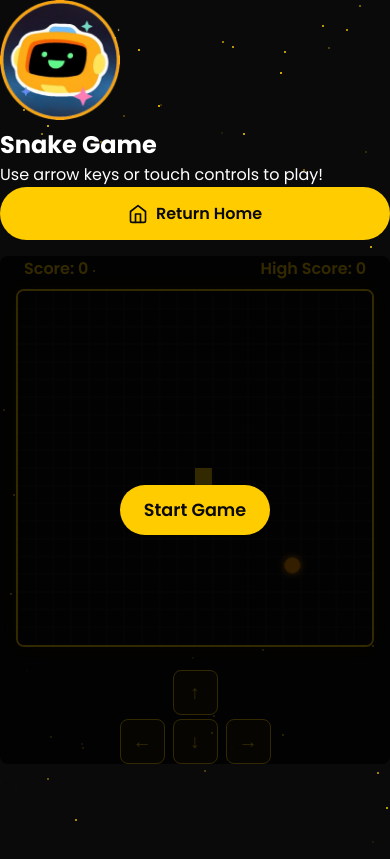
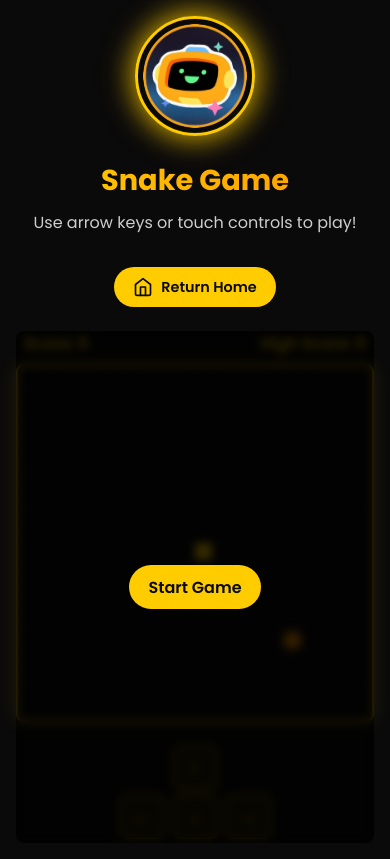
Before and after one commit to LucasCzechia/boltbot, a Next.js app: page /snake in a window 390 px wide. Built offline with nearby package versions, Linux system fonts and the light colour scheme.

Commit message:
Update 404.css

```diff
--- a/styles/snake/404.css
+++ b/styles/snake/404.css
@@ -1,5 +1,13 @@
 /* styles/snake/404.css */
-.error-page {
+:root {
+  --primary: #ffcc00;
+  --primary-dark: #ff9900;
+  --dark: #0a0a0a;
+  --dark-light: #111111;
+  --light: #ffffff;
+}
+
+.game-page {
   min-height: 100vh;
   display: flex;
   align-items: center;
@@ -10,20 +18,42 @@
   background: var(--dark);
 }
 
-.particles {
-  position: absolute;
+.starfield-container {
+  position: fixed;
+  top: 0;
+  left: 0;
   width: 100%;
   height: 100%;
   z-index: 1;
+  overflow: hidden;
 }
 
-.error-content {
+.star {
+  position: absolute;
+  width: 2px;
+  height: 2px;
+  background: white;
+  border-radius: 50%;
+  animation: twinkle 2s infinite;
+}
+
+.game-content {
   text-align: center;
   z-index: 2;
   animation: fadeIn 0.5s ease-out;
+  width: 100%;
+  max-width: 800px;
+  display: flex;
+  flex-direction: column;
+  align-items: center;
+  gap: 1.5rem;
 }
 
-.error-logo {
+.game-header {
+  margin-bottom: 1rem;
+}
+
+.game-logo {
   border: 3px solid var(--primary);
   border-radius: 50%;
   padding: 5px;
@@ -31,37 +61,48 @@
   animation: glow 2s infinite alternate;
 }
 
-.error-code {
-  font-size: 4rem;
-  font-weight: 800;
+.game-header h1 {
+  font-size: 2.5rem;
+  color: var(--light);
   margin-bottom: 0.5rem;
   background: linear-gradient(45deg, var(--primary), var(--primary-dark));
   -webkit-background-clip: text;
   -webkit-text-fill-color: transparent;
-  line-height: 1;
 }
 
-.lightning {
-  display: inline-block;
-  animation: strike 2s infinite;
+.game-header p {
+  color: rgba(255, 255, 255, 0.8);
+  font-size: 1.1rem;
 }
 
-.error-page h1 {
-  font-size: 2rem;
-  margin-bottom: 0.5rem;
-  color: var(--light);
+.navigation-actions {
+  display: flex;
+  gap: 1rem;
+  margin-bottom: 1rem;
 }
 
-.error-page p {
-  color: rgba(255, 255, 255, 0.8);
-  font-size: 1.1rem;
-  margin-bottom: 1.5rem;
+.home-button {
+  display: flex;
+  align-items: center;
+  gap: 0.5rem;
+  padding: 0.75rem 1.5rem;
+  background: var(--primary);
+  color: var(--dark);
+  border-radius: 50px;
+  font-weight: 600;
+  text-decoration: none;
+  transition: all 0.3s ease;
+}
+
+.home-button:hover {
+  transform: translateY(-2px);
+  box-shadow: 0 8px 16px rgba(255, 204, 0, 0.2);
 }
 
 .game-container {
-  margin: 1rem auto 2rem;
   position: relative;
   max-width: 400px;
+  width: 100%;
 }
 
 .game-stats {
@@ -74,12 +115,17 @@
 .stat {
   color: var(--primary);
   font-weight: 600;
+  font-size: 1.1rem;
 }
 
 .game-canvas {
   border: 2px solid var(--primary);
   border-radius: 8px;
   box-shadow: 0 0 20px rgba(255, 204, 0, 0.1);
+  background: var(--dark);
+  max-width: 100%;
+  height: auto;
+  aspect-ratio: 1;
 }
 
 .game-overlay {
@@ -93,6 +139,7 @@
   justify-content: center;
   background: rgba(0, 0, 0, 0.8);
   border-radius: 8px;
+  backdrop-filter: blur(4px);
 }
 
 .play-button {
@@ -143,48 +190,7 @@
 .direction-button:active {
   background: var(--primary);
   color: var(--dark);
-}
-
-.error-actions {
-  display: flex;
-  gap: 1rem;
-  justify-content: center;
-  flex-wrap: wrap;
-  margin-top: 1rem;
-}
-
-.home-button,
-.support-link {
-  display: flex;
-  align-items: center;
-  gap: 0.5rem;
-  padding: 0.875rem 1.5rem;
-  border-radius: 50px;
-  font-weight: 600;
-  text-decoration: none;
-  transition: all 0.3s ease;
-}
-
-.home-button {
-  background: var(--primary);
-  color: var(--dark);
-}
-
-.support-link {
-  background: rgba(255, 204, 0, 0.1);
-  color: var(--primary);
-  border: 1px solid var(--primary);
-}
-
-.home-button:hover,
-.support-link:hover {
-  transform: translateY(-2px);
-  box-shadow: 0 8px 16px rgba(255, 204, 0, 0.2);
-}
-
-.support-link:hover {
-  background: var(--primary);
-  color: var(--dark);
+  transform: scale(0.95);
 }
 
 @keyframes fadeIn {
@@ -207,6 +213,97 @@
   }
 }
 
+@keyframes twinkle {
+  0%, 100% {
+    opacity: 0;
+    transform: scale(0.5);
+  }
+  50% {
+    opacity: 1;
+    transform: scale(1);
+  }
+}
+
+@media (max-width: 768px) {
+  .game-page {
+    padding: 1rem;
+  }
+
+  .game-content {
+    gap: 1rem;
+  }
+
+  .game-header h1 {
+    font-size: 2rem;
+  }
+
+  .game-header p {
+    font-size: 1rem;
+  }
+
+  .mobile-controls {
+    display: block;
+  }
+
+  .navigation-actions {
+    margin-bottom: 0.5rem;
+  }
+
+  .home-button {
+    padding: 0.6rem 1.2rem;
+    font-size: 0.9rem;
+  }
+
+  .stat {
+    font-size: 1rem;
+  }
+}
+
+@media (max-width: 480px) {
+  .game-header h1 {
+    font-size: 1.8rem;
+  }
+
+  .direction-button {
+    width: 45px;
+    height: 45px;
+    font-size: 1.2rem;
+  }
+
+  .play-button {
+    padding: 0.6rem 1.2rem;
+    font-size: 1rem;
+  }
+}
+
+/* Error page specific styles */
+.error-page .game-container {
+  margin-top: 2rem;
+}
+
+.error-code {
+  font-size: 7rem;
+  font-weight: 800;
+  margin-bottom: 1rem;
+  background: linear-gradient(45deg, var(--primary), var(--primary-dark));
+  -webkit-background-clip: text;
+  -webkit-text-fill-color: transparent;
+  line-height: 1;
+  display: flex;
+  align-items: center;
+  justify-content: center;
+  gap: 0.5rem;
+}
+
+.lightning {
+  display: inline-block;
+  animation: strike 2s infinite;
+  font-size: 8rem;
+  color: var(--primary);
+  text-shadow: 0 0 20px var(--primary);
+  -webkit-text-fill-color: var(--primary);
+}
+
 @keyframes strike {
   0% {
     transform: scale(1);
@@ -222,58 +319,3 @@
     transform: scale(1);
   }
 }
-
-@media (max-width: 768px) {
-  .mobile-controls {
-    display: block;
-  }
-
-  .error-code {
-    font-size: 3rem;
-  }
-
-  h1 {
-    font-size: 1.5rem;
-  }
-
-  p {
-    font-size: 1rem;
-  }
-
-  .game-container {
-    margin: 1rem auto;
-    padding: 0 1rem;
-  }
-
-  .game-canvas {
-    max-width: 100%;
-    height: auto;
-  }
-
-  .error-actions {
-    flex-direction: column;
-    gap: 0.5rem;
-  }
-
-  .home-button,
-  .support-link {
-    width: 100%;
-    justify-content: center;
-  }
-}
-
-@media (max-width: 480px) {
-  .error-page {
-    padding: 1rem;
-  }
-
-  .error-code {
-    font-size: 2.5rem;
-  }
-
-  .direction-button {
-    width: 45px;
-    height: 45px;
-    font-size: 1.2rem;
-  }
-    }
```
